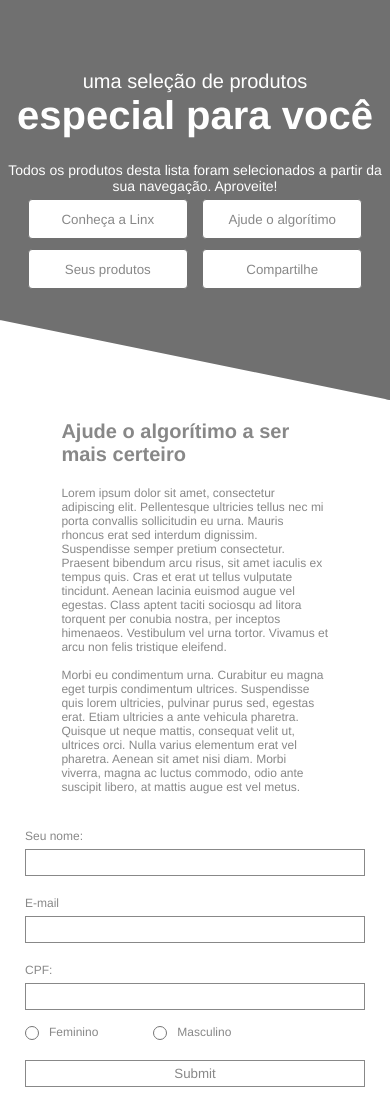
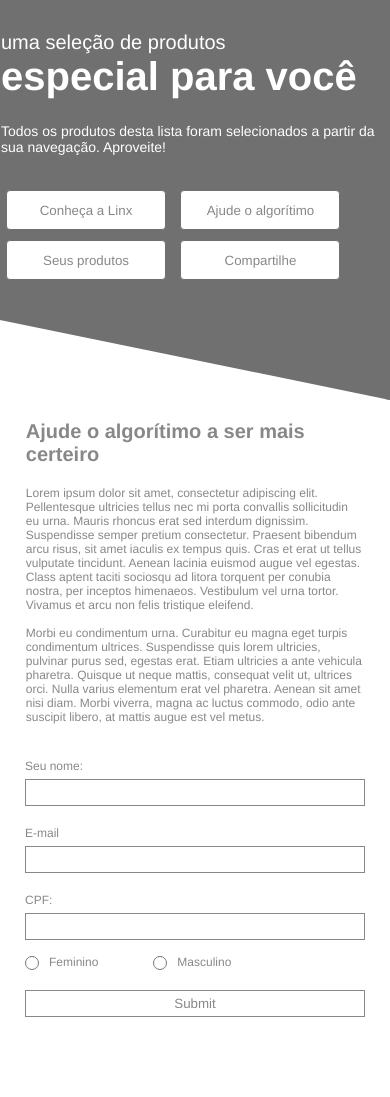
Before and after one commit to natyxflow/desafio_frontend_developer, a plain HTML site: page index.html in a window 390 px wide. Shown: the top 1097 px of the page. Drawn offline with Linux system fonts and the light colour scheme.

Commit message:
finalizando layout

```diff
--- a/styles.css
+++ b/styles.css
@@ -294,12 +294,12 @@ footer p {
 
     .fitem {
         margin-right: 0px;
-        width: 75%;
+        width: 95%;
     }
 
     .sitem {
         margin-top: 15px;
-        width: 75%;
+        width: 95%;
     }
 
     .sharing {
@@ -382,17 +382,30 @@ footer p {
     header {
         width: 100%;
         clip-path: polygon(0 0, 100% 0, 100% 100%, 0 80%);
+        text-align: left;
     }
+
 
     header button {
         margin: 5px;
     }
 
+    #ftext {
+        margin-top: 30px;
+    }
+
+    #stext {
+        margin-bottom: 30px;
+    }
 }
 
 @media (max-width: 345px) {
+
+
     header button {
         width: 45%;
         margin: 5px;
     }
+
+
 }
```
